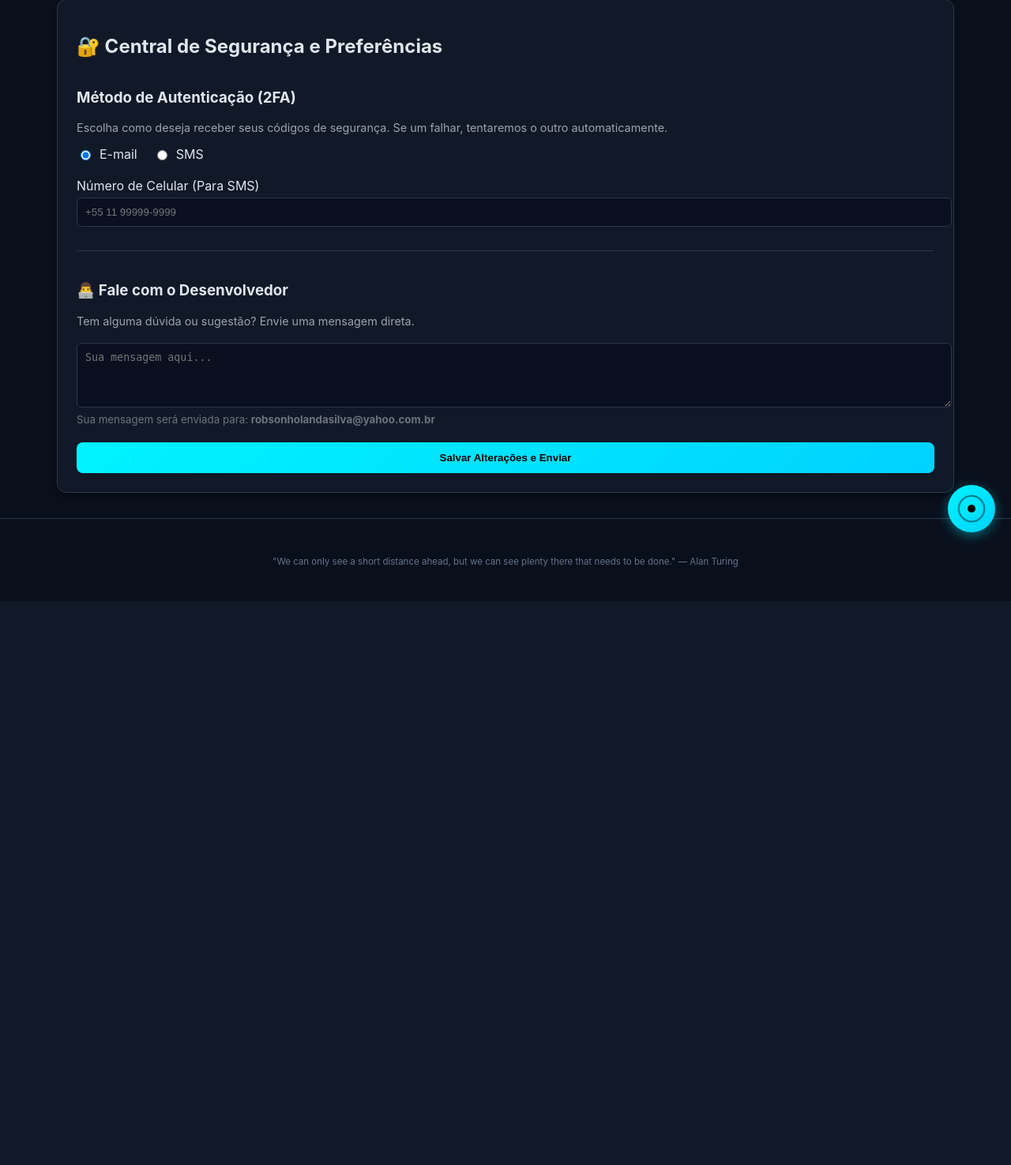
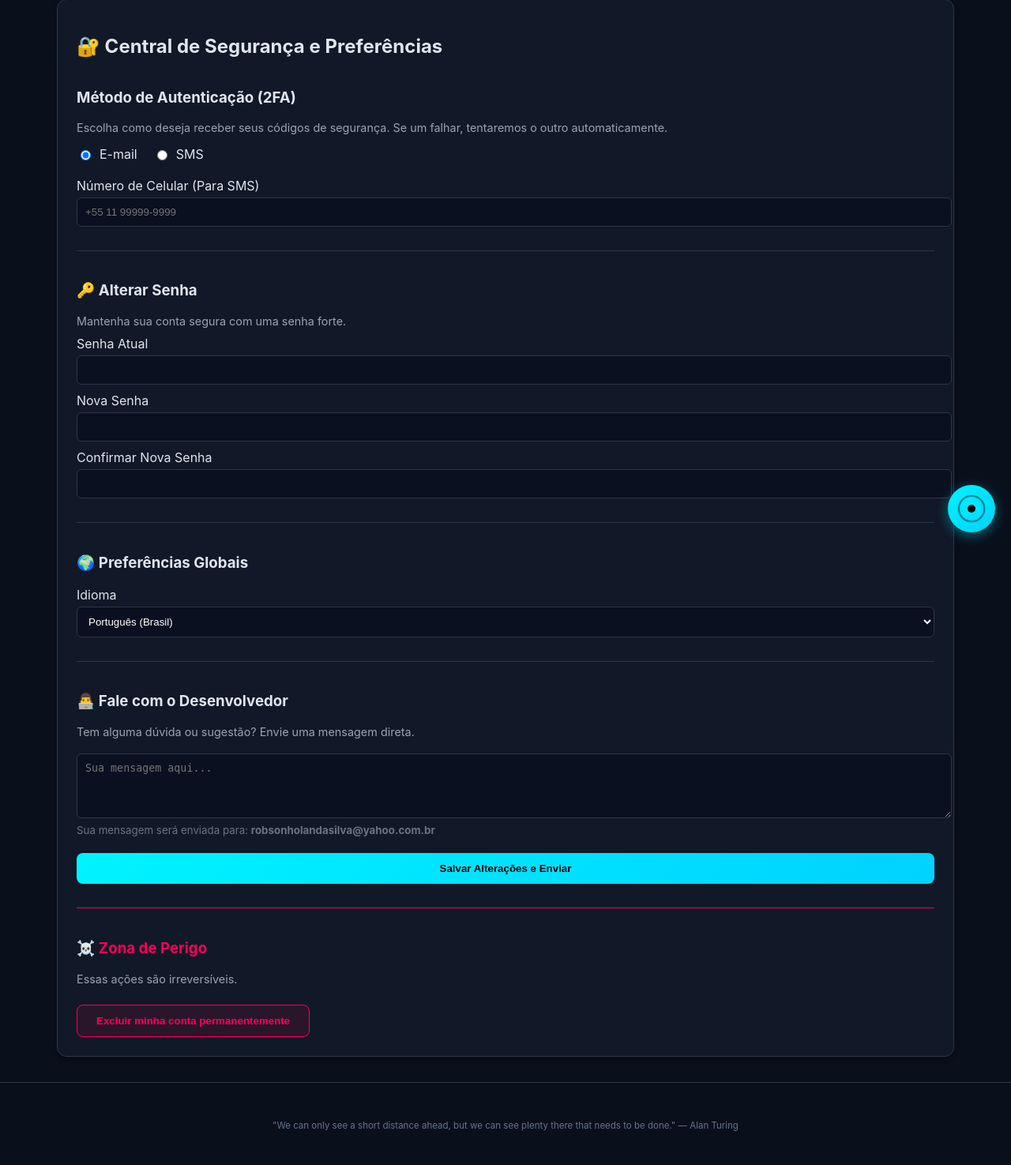
Before and after one commit to robsonholandadasilva32-hub/CareerDev-AI, a FastAPI app: template app/templates/security.html in a window 1280 px wide. Shown: the part 106-1581 px from the top of the page at 79% size. Before the commit the page ends 824 px from the top, so only its background shows below. Run offline with FastAPI, Linux system fonts and the light colour scheme; the template is opened without the code that fills it, so the values that code supplies are empty.

Commit message:
Finalize User Settings: Password Change, Danger Zone, and Config Security

```diff
--- a/app/templates/security.html
+++ b/app/templates/security.html
@@ -35,6 +35,33 @@
             <input type="tel" name="phone" id="phone" placeholder="+55 11 99999-9999" style="width: 100%; padding: 10px; background: #0a1020; border: 1px solid #2d3748; border-radius: 6px; color: white; margin-top: 5px;" value="{{ user_phone }}">
         </div>
 
+        <!-- Password Change -->
+        <div class="setting-group" style="border-top: 1px solid #2d3748; padding-top: 20px; margin-top: 10px;">
+            <h3>🔑 Alterar Senha</h3>
+            <p style="color: #9ca3af; font-size: 0.9rem; margin-bottom: 10px;">Mantenha sua conta segura com uma senha forte.</p>
+
+            <label for="current_password">Senha Atual</label>
+            <input type="password" name="current_password" id="current_password" style="width: 100%; padding: 10px; background: #0a1020; border: 1px solid #2d3748; border-radius: 6px; color: white; margin-top: 5px; margin-bottom: 10px;">
+
+            <label for="new_password">Nova Senha</label>
+            <input type="password" name="new_password" id="new_password" style="width: 100%; padding: 10px; background: #0a1020; border: 1px solid #2d3748; border-radius: 6px; color: white; margin-top: 5px; margin-bottom: 10px;">
+
+            <label for="confirm_password">Confirmar Nova Senha</label>
+            <input type="password" name="confirm_password" id="confirm_password" style="width: 100%; padding: 10px; background: #0a1020; border: 1px solid #2d3748; border-radius: 6px; color: white; margin-top: 5px;">
+        </div>
+
+        <!-- Global Preferences -->
+        <div class="setting-group" style="border-top: 1px solid #2d3748; padding-top: 20px; margin-top: 10px;">
+            <h3>🌍 Preferências Globais</h3>
+
+            <label for="language">Idioma</label>
+            <select name="language" id="language" style="width: 100%; padding: 10px; background: #0a1020; border: 1px solid #2d3748; border-radius: 6px; color: white; margin-top: 5px;">
+                <option value="pt" {% if request.session.get('lang') == 'pt' %}selected{% endif %}>Português (Brasil)</option>
+                <option value="en" {% if request.session.get('lang') == 'en' %}selected{% endif %}>English</option>
+                <option value="es" {% if request.session.get('lang') == 'es' %}selected{% endif %}>Español</option>
+            </select>
+        </div>
+
         <!-- Developer Contact -->
         <div class="setting-group" style="border-top: 1px solid #2d3748; padding-top: 20px; margin-top: 10px;">
             <h3>👨‍💻 Fale com o Desenvolvedor</h3>
@@ -47,5 +74,17 @@
 
         <button type="submit" class="btn">Salvar Alterações e Enviar</button>
     </form>
+
+    <!-- Danger Zone -->
+    <div class="setting-group" style="border-top: 1px solid #ff0055; padding-top: 20px; margin-top: 30px;">
+        <h3 style="color: #ff0055;">☠️ Zona de Perigo</h3>
+        <p style="color: #9ca3af; font-size: 0.9rem;">Essas ações são irreversíveis.</p>
+
+        <form method="post" action="/security/delete-account" onsubmit="return confirm('Tem certeza absoluta? Esta ação não pode ser desfeita e todos os seus dados serão perdidos.');">
+            <button type="submit" class="btn" style="background: rgba(255, 0, 85, 0.1); border: 1px solid #ff0055; color: #ff0055; width: auto; margin-top: 10px;">
+                Excluir minha conta permanentemente
+            </button>
+        </form>
+    </div>
 </div>
 {% endblock %}
```
Also changed, not shown: app/routes/security.py (+39 -8 lines).
